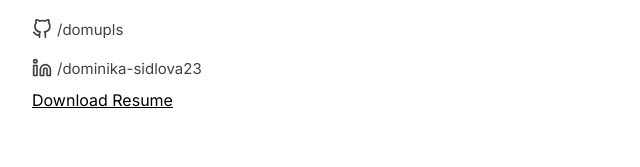
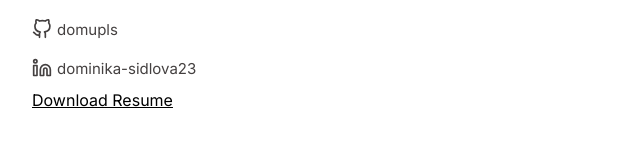
Before and after one commit to domupls/resume, a plain HTML site: page index.html in a window 1280 px wide. Shown: the part 231-398 px from the top of the page, 158-798 px from the left. Drawn offline with nearby package versions, Linux system fonts and the light colour scheme.

Commit message:
remove backslash in socials

```diff
--- a/index.html
+++ b/index.html
@@ -33,11 +33,11 @@
           <div class="social_items">
             <a href="https://github.com/domupls" target="https://github.com/domupls" class="social_item">
               <i data-feather="github"></i>
-              <span>/domupls</span>
+              <span>domupls</span>
             </a>
             <a href="https://www.linkedin.com/in/dominika-sidlova23/" target="https://www.linkedin.com/in/dominika-sidlova23/" class="social_item">
               <i data-feather="linkedin"></i>
-              <span>/dominika-sidlova23</span>
+              <span>dominika-sidlova23</span>
             </a>
           </div>
         </div>
```
